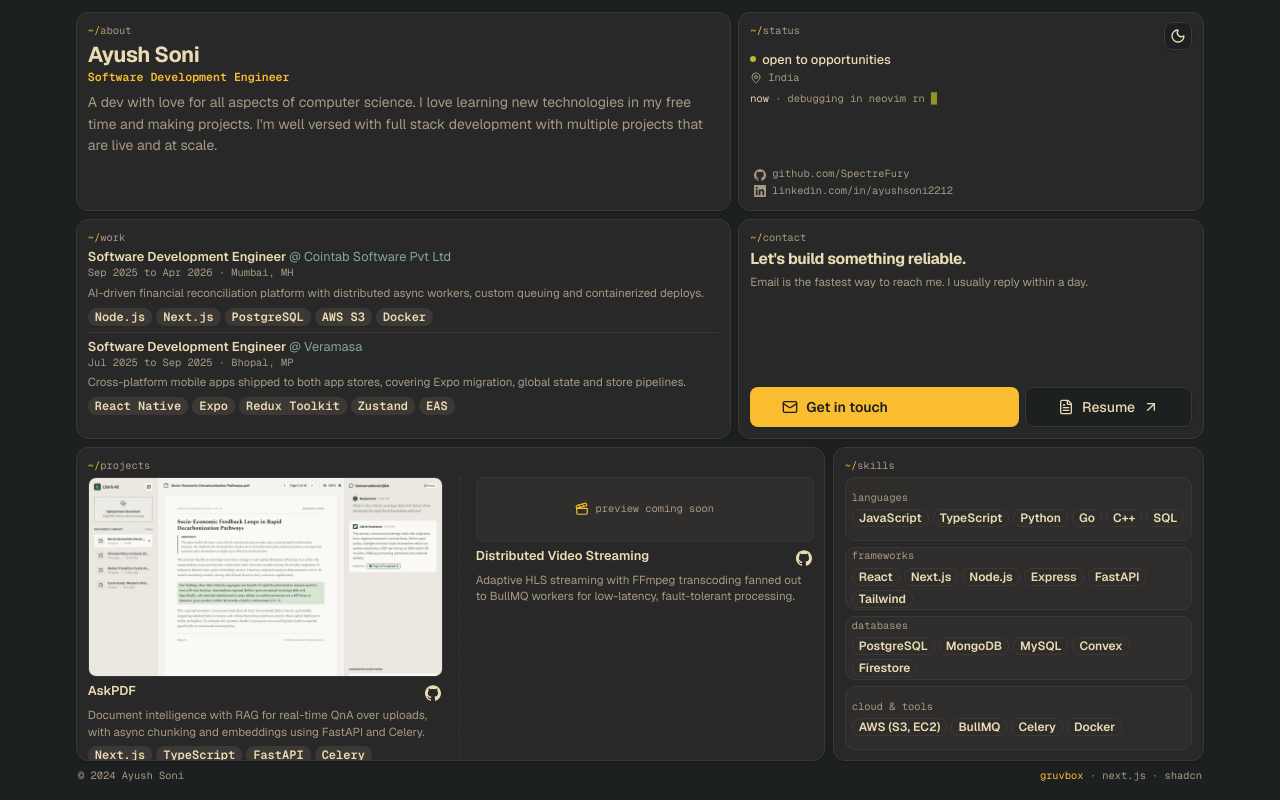
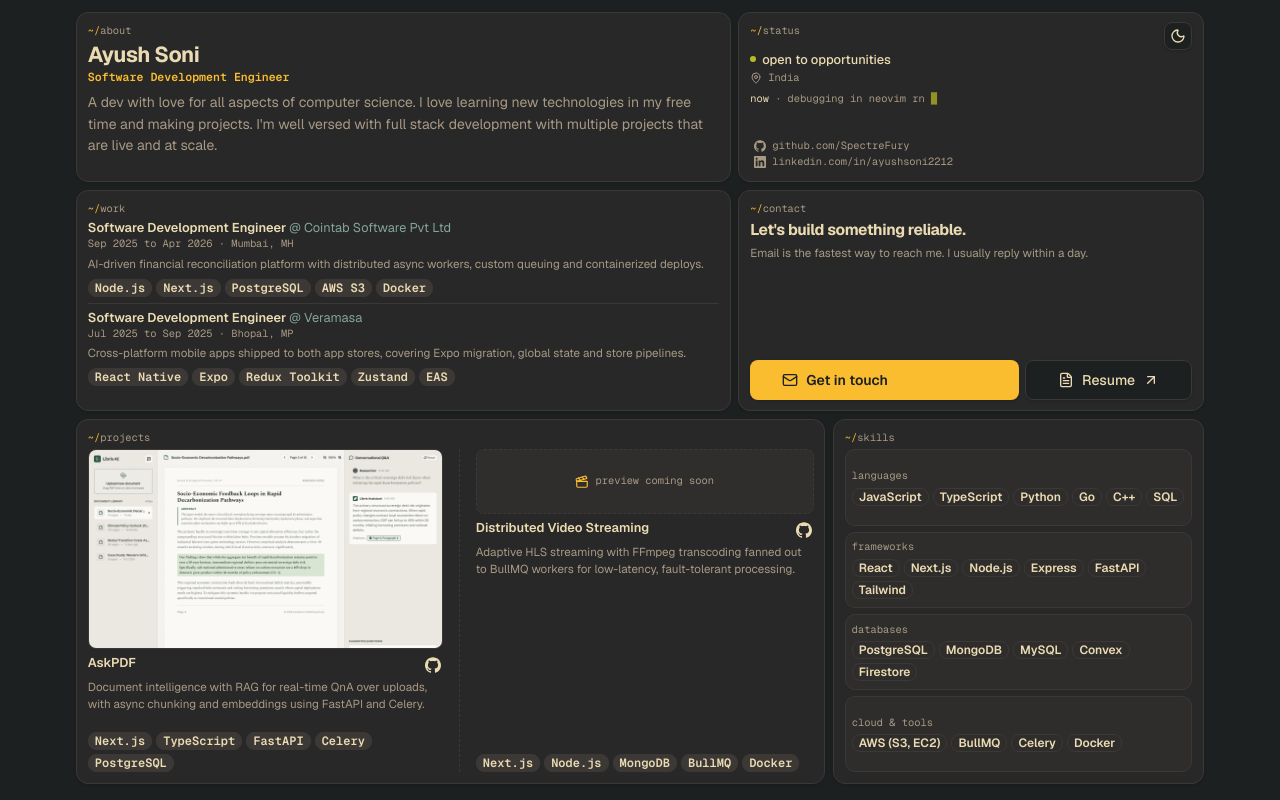
Before and after one commit to SpectreFury/portfolio, a Next.js app: page / in a window 1280 px wide. Built offline with nearby package versions, Linux system fonts and the light colour scheme.

Commit message:
feat: allow page scroll and drop the footer

```diff
--- a/src/app/page.tsx
+++ b/src/app/page.tsx
@@ -2,7 +2,7 @@
 
 export default function Home() {
   return (
-    <div className="flex min-h-screen flex-col bg-background text-foreground lg:h-[100dvh] lg:min-h-0 lg:overflow-hidden">
+    <div className="flex min-h-screen flex-col bg-background text-foreground">
       <Bento />
     </div>
   );
--- a/src/components/bento.tsx
+++ b/src/components/bento.tsx
@@ -37,8 +37,8 @@
   const [askPdf, streaming] = projects;
 
   return (
-    <main className="mx-auto flex w-full max-w-6xl flex-1 flex-col px-3 pb-4 pt-3 lg:min-h-0 lg:overflow-hidden">
-      <div className="grid flex-1 grid-cols-1 gap-cell lg:min-h-0 lg:grid-cols-12 lg:grid-rows-[minmax(0,0.95fr)_minmax(0,1.05fr)_minmax(0,1.5fr)]">
+    <main className="mx-auto flex w-full max-w-6xl flex-1 flex-col px-3 pb-4 pt-3">
+      <div className="grid flex-1 grid-cols-1 gap-cell lg:grid-cols-12">
         {/* About: wide board */}
         <Card
           id="about"
@@ -281,15 +281,6 @@
           </div>
         </Card>
       </div>
-
-      <footer className="mt-2 flex shrink-0 flex-wrap items-center justify-between gap-x-3 gap-y-1 px-0.5 font-mono text-tiny text-muted-foreground">
-        <p>
-          © {new Date().getFullYear()} {profile.name}
-        </p>
-        <p>
-          <span className="text-primary">gruvbox</span> · next.js · shadcn
-        </p>
-      </footer>
     </main>
   );
 }
```
